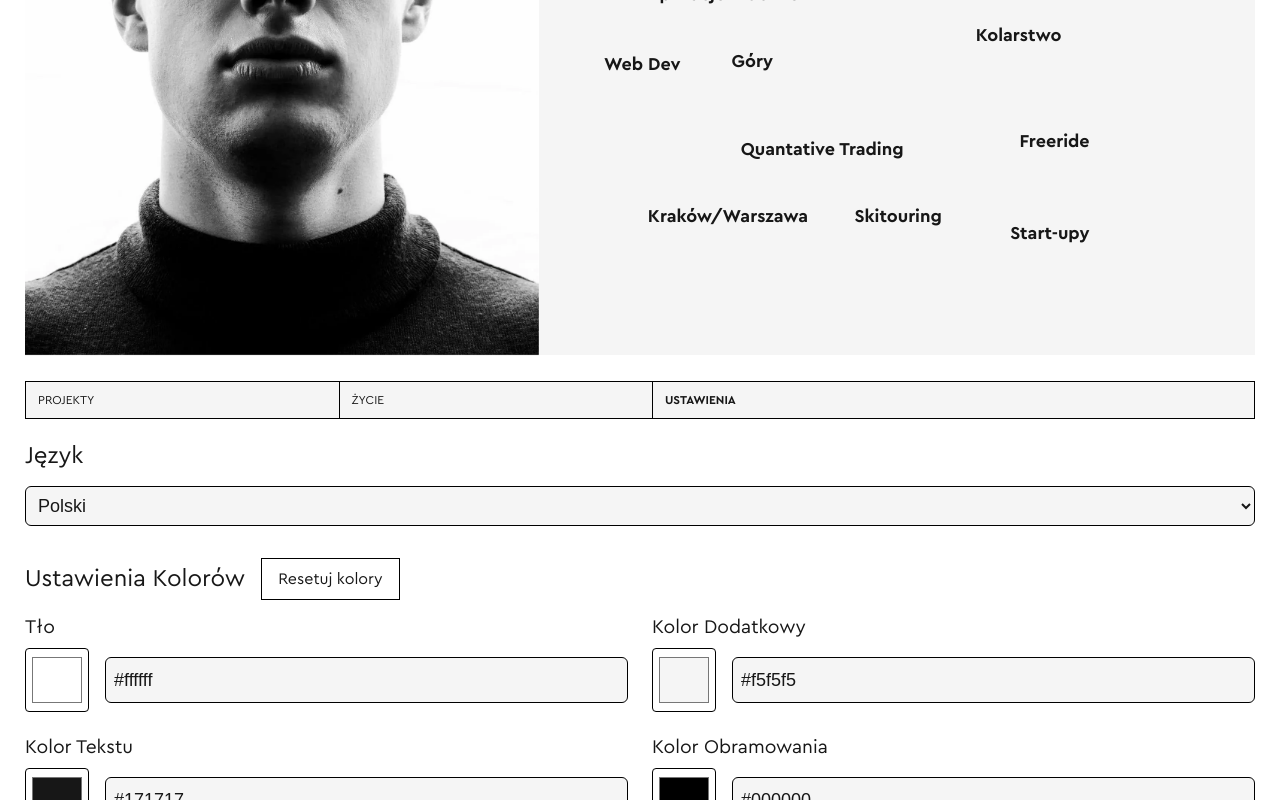
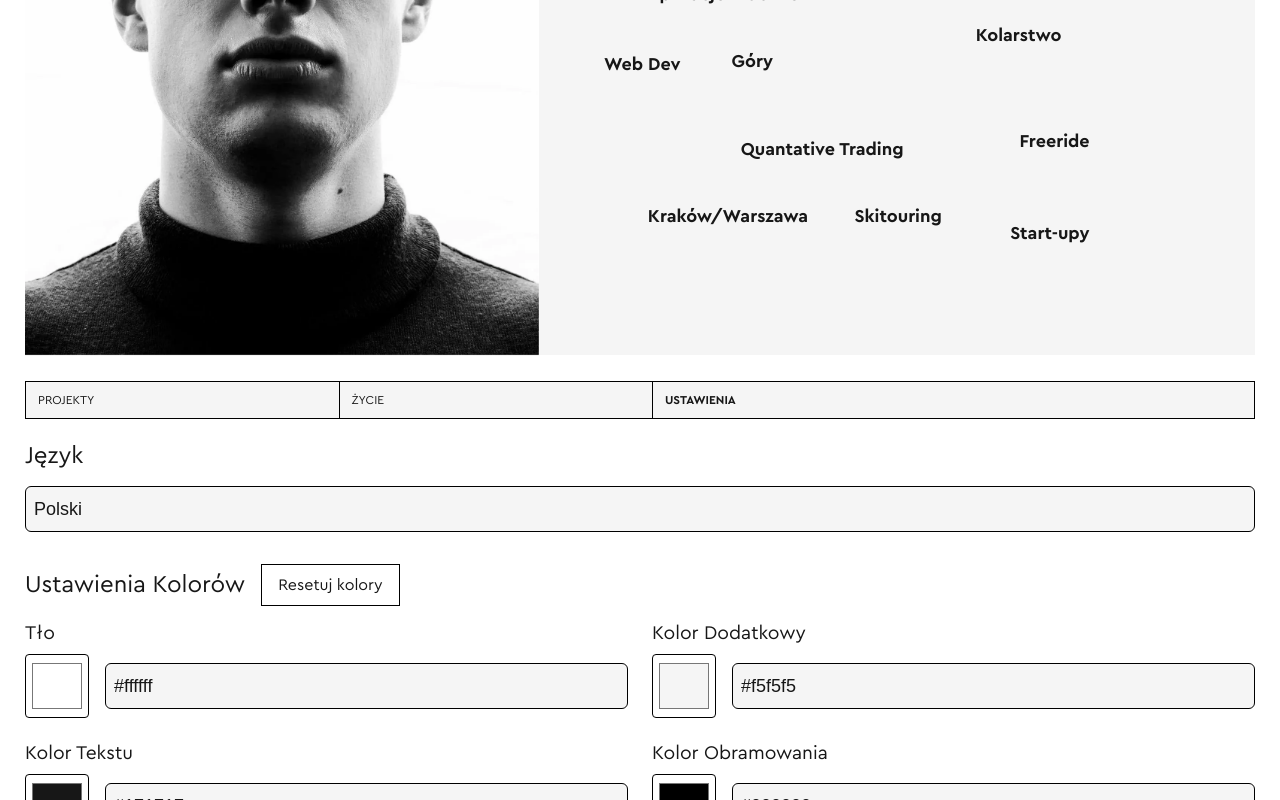
Before and after one commit to beaugarr/portfolio, a Next.js app: page / in a window 1280 px wide. Both pictures are taken after a click on the element "USTAWIENIA". Shown: the part 520-1320 px from the top of the page. Built offline with nearby package versions, Linux system fonts and the light colour scheme.

Commit message:
Add appearance style to settings component for consistent styling

```diff
--- a/comps/settings.tsx
+++ b/comps/settings.tsx
@@ -42,6 +42,7 @@ export default function Settings() {
               backgroundColor: "var(--color-barBackground)",
               color: "var(--color-text)",
               borderColor: "var(--color-border)",
+              appearance: "none"
             }}
             className="w-full p-2 border border-gray-300 rounded-md text-lg focus:outline-none focus:ring-2 focus:ring-blue-500"
           >
```
